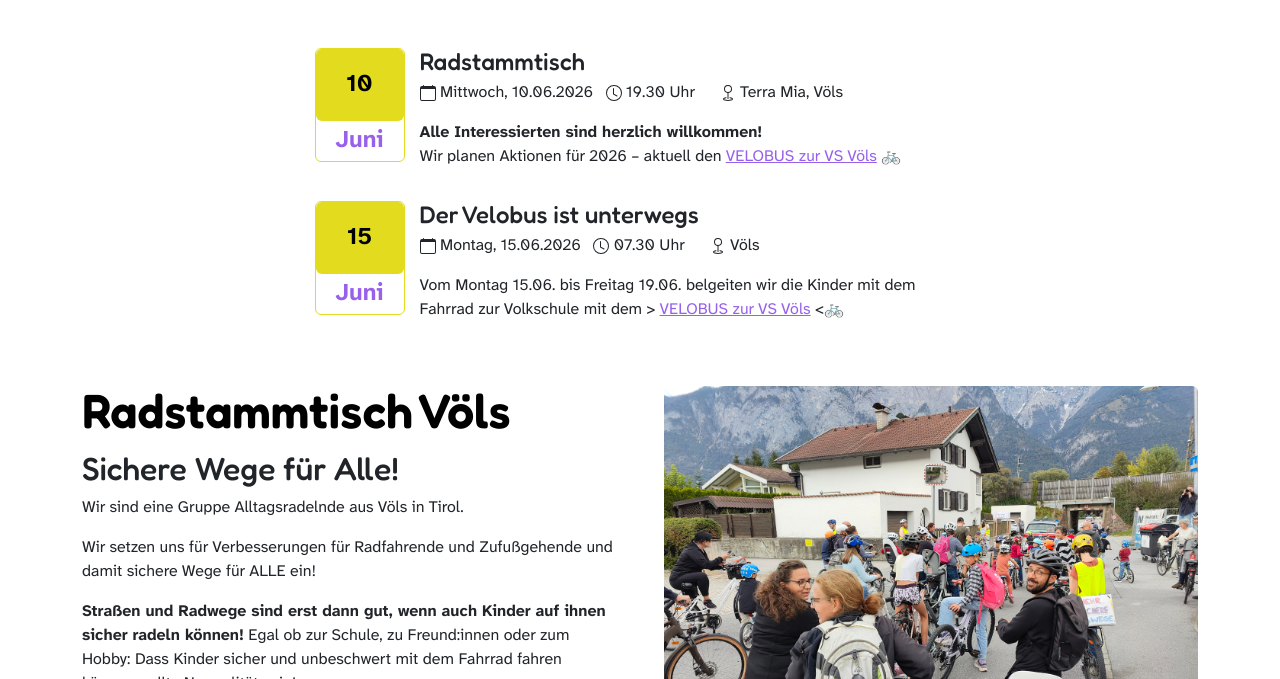
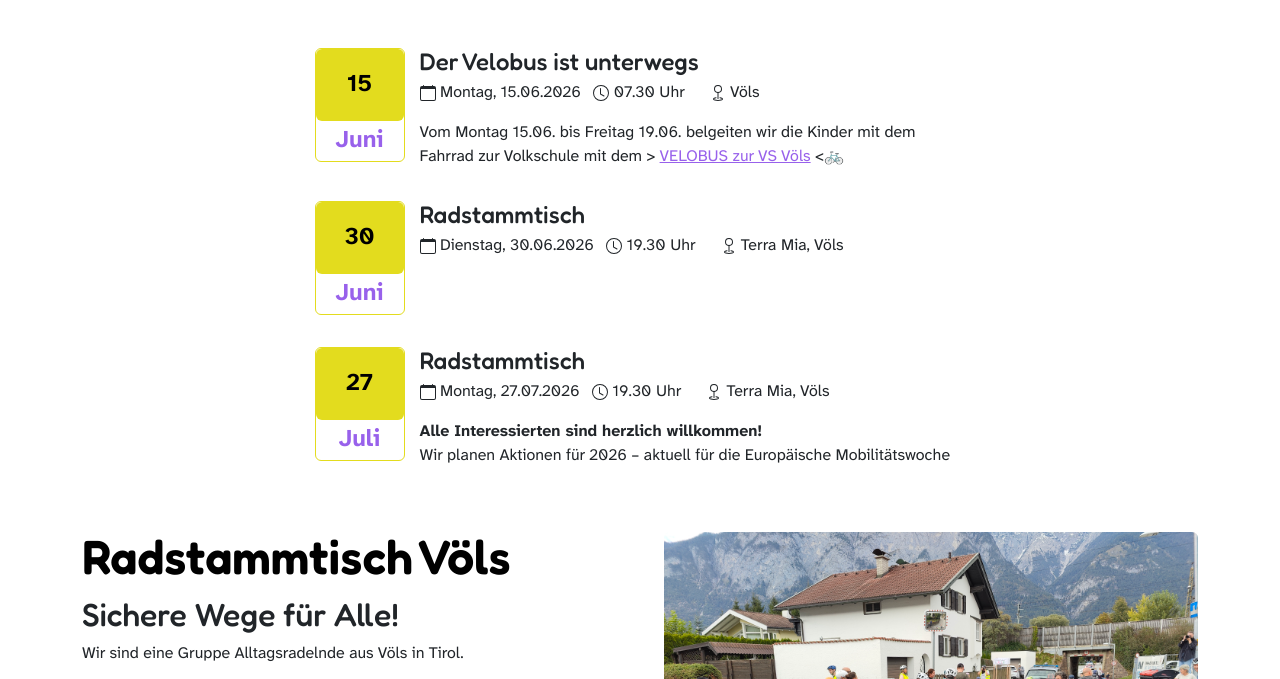
Before and after one commit to voelsorg/rsv, a plain HTML site: page index.html in a window 1280 px wide. Shown: the part 117-796 px from the top of the page. Drawn offline with Linux system fonts and the light colour scheme.

Commit message:
Deploying to gh-pages from @ voelsorg/rsv@fb6c686014482ca94411924846bac9ee5f3197a2 🚀

```diff
--- a/index.html
+++ b/index.html
@@ -69,37 +69,6 @@
 <div class="row align-items-start justify-content-center mt-3 rsv-event" >
   <div class="col-4 col-sm-2 col-md-2 col-lg-2 col-xl-1 mb-3 justify-content-right h-auto">
     <div class="row row-1 h-auto align-items-start badge border border-secondary p-0" style="min-width: 90px;">
-      <div class="col fs-4 badge text-bg-rsv-gelb text-center ps-0 pe-0 pt-4 pb-4">10</div>
-      <div class="col fs-4 ps-3 pe-3 pt-2 pb-2 text-center text-primary">Juni</div>
-    </div>
-  </div>
-  <div class="col-8 col-sm-8 col-md-7 col-lg-6 col-xl-6">
-      <h2 class="fs-4 mb-1">Radstammtisch</h2>
-      <ul class="list-inline">
-        <li class="list-inline-item"><svg xmlns="http://www.w3.org/2000/svg" width="16" height="16" fill="currentColor" class="bi bi-calendar" viewBox="0 0 16 16">
-          <path d="M3.5 0a.5.5 0 0 1 .5.5V1h8V.5a.5.5 0 0 1 1 0V1h1a2 2 0 0 1 2 2v11a2 2 0 0 1-2 2H2a2 2 0 0 1-2-2V3a2 2 0 0 1 2-2h1V.5a.5.5 0 0 1 .5-.5M1 4v10a1 1 0 0 0 1 1h12a1 1 0 0 0 1-1V4z"/>
-      </svg> Mittwoch, 10.06.2026</li>
-      <li class="list-inline-item"><svg xmlns="http://www.w3.org/2000/svg" width="16" height="16" fill="currentColor" class="bi bi-clock" viewBox="0 0 16 16">
-        <path d="M8 3.5a.5.5 0 0 0-1 0V9a.5.5 0 0 0 .252.434l3.5 2a.5.5 0 0 0 .496-.868L8 8.71z"/>
-        <path d="M8 16A8 8 0 1 0 8 0a8 8 0 0 0 0 16m7-8A7 7 0 1 1 1 8a7 7 0 0 1 14 0"/>
-      </svg> 19.30 Uhr</li>
-    <li class="list-inline-item"> </li>
-      <li class="list-inline-item"><svg xmlns="http://www.w3.org/2000/svg" width="16" height="16" fill="currentColor" class="bi bi-geo" viewBox="0 0 16 16">
-          <path fill-rule="evenodd" d="M8 1a3 3 0 1 0 0 6 3 3 0 0 0 0-6M4 4a4 4 0 1 1 4.5 3.969V13.5a.5.5 0 0 1-1 0V7.97A4 4 0 0 1 4 3.999zm2.493 8.574a.5.5 0 0 1-.411.575c-.712.118-1.28.295-1.655.493a1.3 1.3 0 0 0-.37.265.3.3 0 0 0-.057.09V14l.002.008.016.033a.6.6 0 0 0 .145.15c.165.13.435.27.813.395.751.25 1.82.414 3.024.414s2.273-.163 3.024-.414c.378-.126.648-.265.813-.395a.6.6 0 0 0 .146-.15l.015-.033L12 14v-.004a.3.3 0 0 0-.057-.09 1.3 1.3 0 0 0-.37-.264c-.376-.198-.943-.375-1.655-.493a.5.5 0 1 1 .164-.986c.77.127 1.452.328 1.957.594C12.5 13 13 13.4 13 14c0 .426-.26.752-.544.977-.29.228-.68.413-1.116.558-.878.293-2.059.465-3.34.465s-2.462-.172-3.34-.465c-.436-.145-.826-.33-1.116-.558C3.26 14.752 3 14.426 3 14c0-.599.5-1 .961-1.243.505-.266 1.187-.467 1.957-.594a.5.5 0 0 1 .575.411"/>
-      </svg> Terra Mia, Völs</li>
-      </ul>
-      <p><p><strong>Alle Interessierten sind herzlich willkommen!</strong><br>
-Wir planen Aktionen für 2026 – aktuell den <a href="https://radstammtisch.voels.org/schwerpunkte/velobus/">VELOBUS zur VS Völs</a> 🚲</p>
-</p>
-  </div>
-</div>
-
-
-
-
-<div class="row align-items-start justify-content-center mt-3 rsv-event" >
-  <div class="col-4 col-sm-2 col-md-2 col-lg-2 col-xl-1 mb-3 justify-content-right h-auto">
-    <div class="row row-1 h-auto align-items-start badge border border-secondary p-0" style="min-width: 90px;">
       <div class="col fs-4 badge text-bg-rsv-gelb text-center ps-0 pe-0 pt-4 pb-4">15</div>
       <div class="col fs-4 ps-3 pe-3 pt-2 pb-2 text-center text-primary">Juni</div>
     </div>
@@ -120,6 +89,66 @@
       </svg> Völs</li>
       </ul>
       <p><p>Vom Montag 15.06. bis Freitag 19.06. belgeiten wir die Kinder mit dem Fahrrad zur Volkschule mit dem &gt; <a href="https://radstammtisch.voels.org/schwerpunkte/velobus/">VELOBUS zur VS Völs</a> &lt;🚲</p>
+</p>
+  </div>
+</div>
+
+
+
+
+<div class="row align-items-start justify-content-center mt-3 rsv-event" >
+  <div class="col-4 col-sm-2 col-md-2 col-lg-2 col-xl-1 mb-3 justify-content-right h-auto">
+    <div class="row row-1 h-auto align-items-start badge border border-secondary p-0" style="min-width: 90px;">
+      <div class="col fs-4 badge text-bg-rsv-gelb text-center ps-0 pe-0 pt-4 pb-4">30</div>
+      <div class="col fs-4 ps-3 pe-3 pt-2 pb-2 text-center text-primary">Juni</div>
+    </div>
+  </div>
+  <div class="col-8 col-sm-8 col-md-7 col-lg-6 col-xl-6">
+      <h2 class="fs-4 mb-1">Radstammtisch</h2>
+      <ul class="list-inline">
+        <li class="list-inline-item"><svg xmlns="http://www.w3.org/2000/svg" width="16" height="16" fill="currentColor" class="bi bi-calendar" viewBox="0 0 16 16">
+          <path d="M3.5 0a.5.5 0 0 1 .5.5V1h8V.5a.5.5 0 0 1 1 0V1h1a2 2 0 0 1 2 2v11a2 2 0 0 1-2 2H2a2 2 0 0 1-2-2V3a2 2 0 0 1 2-2h1V.5a.5.5 0 0 1 .5-.5M1 4v10a1 1 0 0 0 1 1h12a1 1 0 0 0 1-1V4z"/>
+      </svg> Dienstag, 30.06.2026</li>
+      <li class="list-inline-item"><svg xmlns="http://www.w3.org/2000/svg" width="16" height="16" fill="currentColor" class="bi bi-clock" viewBox="0 0 16 16">
+        <path d="M8 3.5a.5.5 0 0 0-1 0V9a.5.5 0 0 0 .252.434l3.5 2a.5.5 0 0 0 .496-.868L8 8.71z"/>
+        <path d="M8 16A8 8 0 1 0 8 0a8 8 0 0 0 0 16m7-8A7 7 0 1 1 1 8a7 7 0 0 1 14 0"/>
+      </svg> 19.30 Uhr</li>
+    <li class="list-inline-item"> </li>
+      <li class="list-inline-item"><svg xmlns="http://www.w3.org/2000/svg" width="16" height="16" fill="currentColor" class="bi bi-geo" viewBox="0 0 16 16">
+          <path fill-rule="evenodd" d="M8 1a3 3 0 1 0 0 6 3 3 0 0 0 0-6M4 4a4 4 0 1 1 4.5 3.969V13.5a.5.5 0 0 1-1 0V7.97A4 4 0 0 1 4 3.999zm2.493 8.574a.5.5 0 0 1-.411.575c-.712.118-1.28.295-1.655.493a1.3 1.3 0 0 0-.37.265.3.3 0 0 0-.057.09V14l.002.008.016.033a.6.6 0 0 0 .145.15c.165.13.435.27.813.395.751.25 1.82.414 3.024.414s2.273-.163 3.024-.414c.378-.126.648-.265.813-.395a.6.6 0 0 0 .146-.15l.015-.033L12 14v-.004a.3.3 0 0 0-.057-.09 1.3 1.3 0 0 0-.37-.264c-.376-.198-.943-.375-1.655-.493a.5.5 0 1 1 .164-.986c.77.127 1.452.328 1.957.594C12.5 13 13 13.4 13 14c0 .426-.26.752-.544.977-.29.228-.68.413-1.116.558-.878.293-2.059.465-3.34.465s-2.462-.172-3.34-.465c-.436-.145-.826-.33-1.116-.558C3.26 14.752 3 14.426 3 14c0-.599.5-1 .961-1.243.505-.266 1.187-.467 1.957-.594a.5.5 0 0 1 .575.411"/>
+      </svg> Terra Mia, Völs</li>
+      </ul>
+      <p></p>
+  </div>
+</div>
+
+
+
+
+<div class="row align-items-start justify-content-center mt-3 rsv-event" >
+  <div class="col-4 col-sm-2 col-md-2 col-lg-2 col-xl-1 mb-3 justify-content-right h-auto">
+    <div class="row row-1 h-auto align-items-start badge border border-secondary p-0" style="min-width: 90px;">
+      <div class="col fs-4 badge text-bg-rsv-gelb text-center ps-0 pe-0 pt-4 pb-4">27</div>
+      <div class="col fs-4 ps-3 pe-3 pt-2 pb-2 text-center text-primary">Juli</div>
+    </div>
+  </div>
+  <div class="col-8 col-sm-8 col-md-7 col-lg-6 col-xl-6">
+      <h2 class="fs-4 mb-1">Radstammtisch</h2>
+      <ul class="list-inline">
+        <li class="list-inline-item"><svg xmlns="http://www.w3.org/2000/svg" width="16" height="16" fill="currentColor" class="bi bi-calendar" viewBox="0 0 16 16">
+          <path d="M3.5 0a.5.5 0 0 1 .5.5V1h8V.5a.5.5 0 0 1 1 0V1h1a2 2 0 0 1 2 2v11a2 2 0 0 1-2 2H2a2 2 0 0 1-2-2V3a2 2 0 0 1 2-2h1V.5a.5.5 0 0 1 .5-.5M1 4v10a1 1 0 0 0 1 1h12a1 1 0 0 0 1-1V4z"/>
+      </svg> Montag, 27.07.2026</li>
+      <li class="list-inline-item"><svg xmlns="http://www.w3.org/2000/svg" width="16" height="16" fill="currentColor" class="bi bi-clock" viewBox="0 0 16 16">
+        <path d="M8 3.5a.5.5 0 0 0-1 0V9a.5.5 0 0 0 .252.434l3.5 2a.5.5 0 0 0 .496-.868L8 8.71z"/>
+        <path d="M8 16A8 8 0 1 0 8 0a8 8 0 0 0 0 16m7-8A7 7 0 1 1 1 8a7 7 0 0 1 14 0"/>
+      </svg> 19.30 Uhr</li>
+    <li class="list-inline-item"> </li>
+      <li class="list-inline-item"><svg xmlns="http://www.w3.org/2000/svg" width="16" height="16" fill="currentColor" class="bi bi-geo" viewBox="0 0 16 16">
+          <path fill-rule="evenodd" d="M8 1a3 3 0 1 0 0 6 3 3 0 0 0 0-6M4 4a4 4 0 1 1 4.5 3.969V13.5a.5.5 0 0 1-1 0V7.97A4 4 0 0 1 4 3.999zm2.493 8.574a.5.5 0 0 1-.411.575c-.712.118-1.28.295-1.655.493a1.3 1.3 0 0 0-.37.265.3.3 0 0 0-.057.09V14l.002.008.016.033a.6.6 0 0 0 .145.15c.165.13.435.27.813.395.751.25 1.82.414 3.024.414s2.273-.163 3.024-.414c.378-.126.648-.265.813-.395a.6.6 0 0 0 .146-.15l.015-.033L12 14v-.004a.3.3 0 0 0-.057-.09 1.3 1.3 0 0 0-.37-.264c-.376-.198-.943-.375-1.655-.493a.5.5 0 1 1 .164-.986c.77.127 1.452.328 1.957.594C12.5 13 13 13.4 13 14c0 .426-.26.752-.544.977-.29.228-.68.413-1.116.558-.878.293-2.059.465-3.34.465s-2.462-.172-3.34-.465c-.436-.145-.826-.33-1.116-.558C3.26 14.752 3 14.426 3 14c0-.599.5-1 .961-1.243.505-.266 1.187-.467 1.957-.594a.5.5 0 0 1 .575.411"/>
+      </svg> Terra Mia, Völs</li>
+      </ul>
+      <p><p><strong>Alle Interessierten sind herzlich willkommen!</strong><br>
+Wir planen Aktionen für 2026 – aktuell für die Europäische Mobilitätswoche</p>
 </p>
   </div>
 </div>
```
Also changed, not shown: 1 other file.
